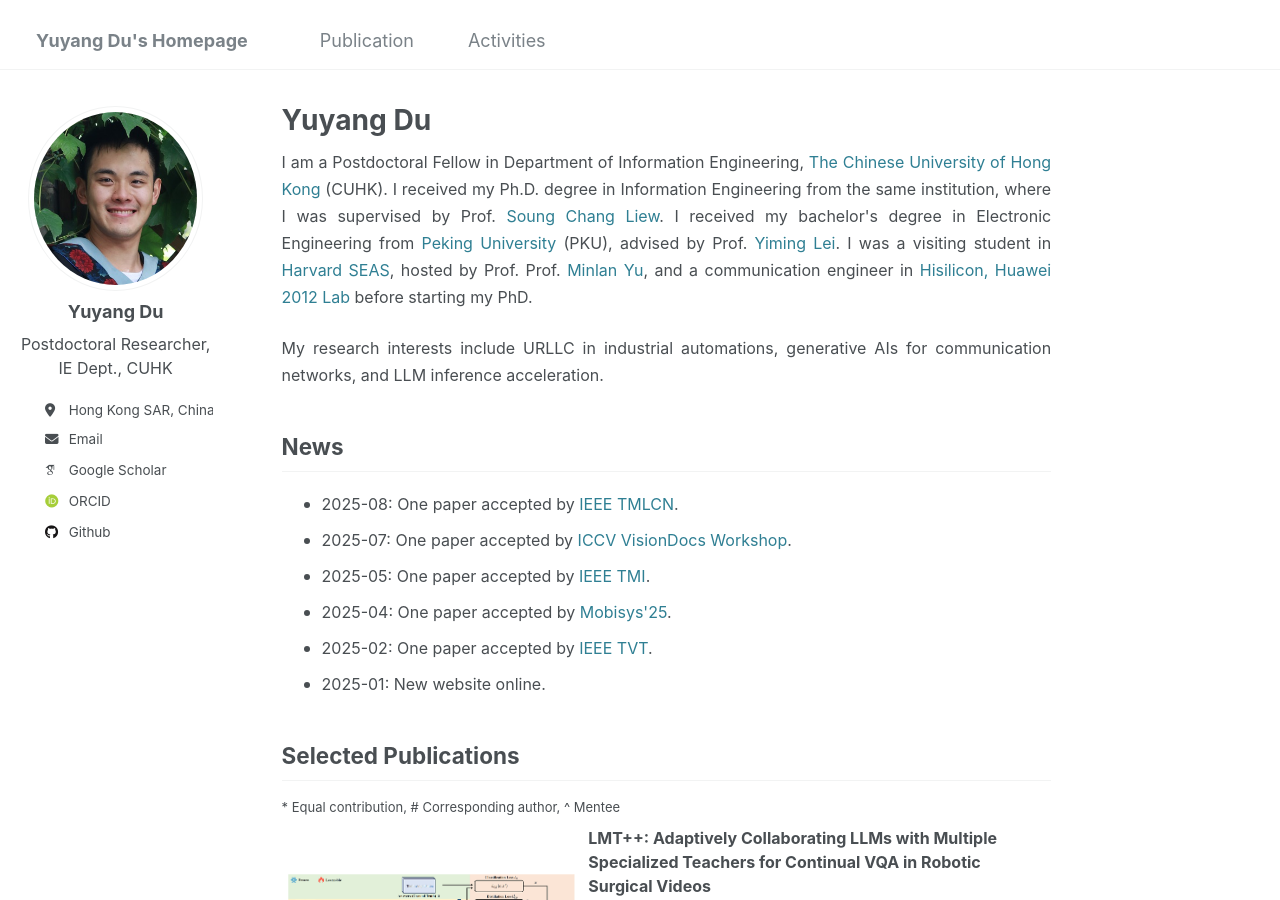
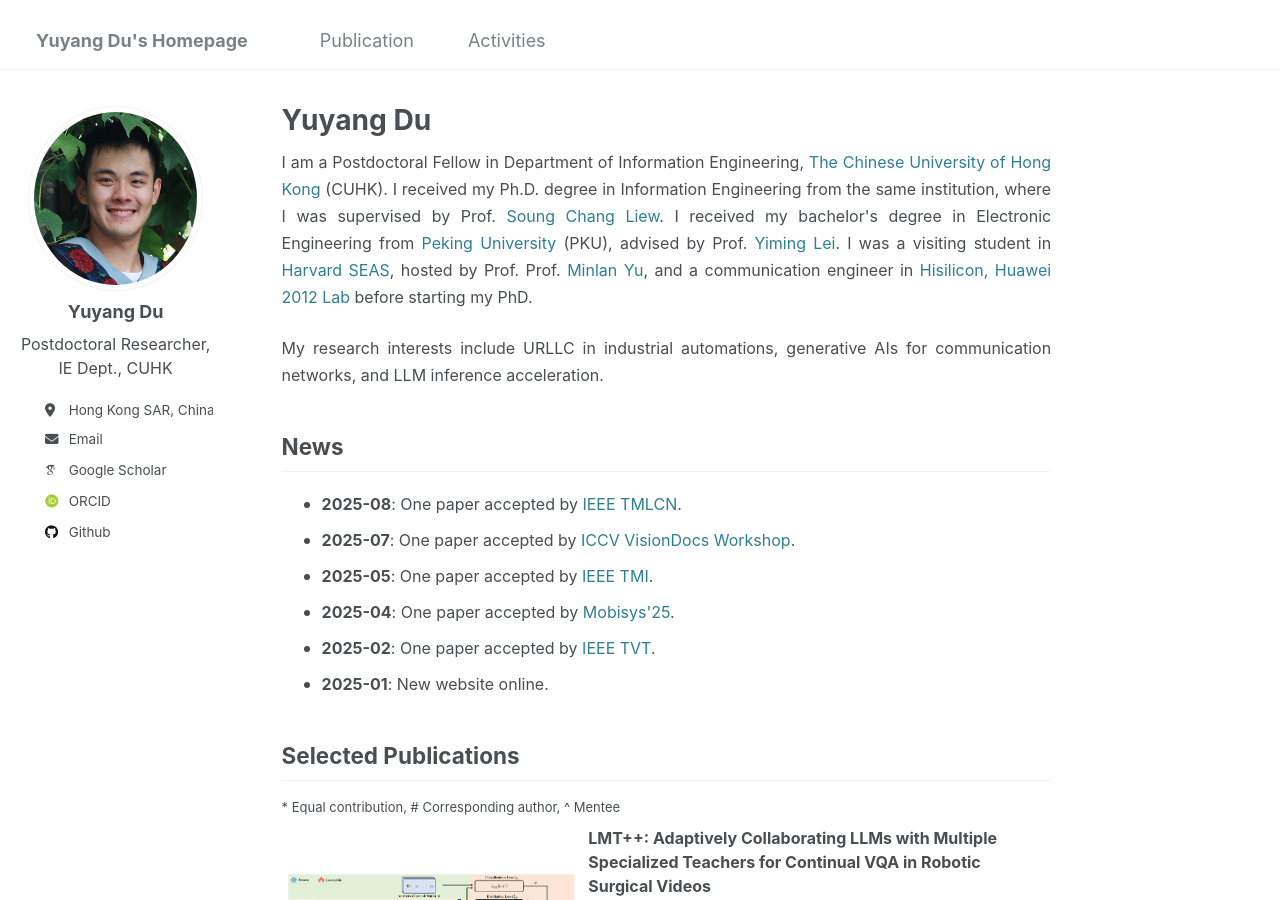
Before and after one commit to yuyangdu01/yuyangdu01.github.io, a Jekyll site: the page built from _pages/about.md, in a window 1280 px wide and 900 px high. Built offline with Jekyll 4.4.1, drawn with Linux system fonts in a browser that asks for light colours; some web fonts are replaced.

Commit message:
Update about.md

```diff
--- a/_pages/about.md
+++ b/_pages/about.md
@@ -19,12 +19,12 @@ a {
 
 News <font size=3></font>
 ------
-* <font size=3>2025-08: One paper accepted by <a href="https://ieeexplore.ieee.org/document/11113346/"> IEEE TMLCN</a>.</font>
-* <font size=3>2025-07: One paper accepted by <a href="https://openreview.net/forum?id=H57HtksYpC">ICCV VisionDocs Workshop</a>.</font>
-* <font size=3>2025-05: One paper accepted by <a href="https://ieeexplore.ieee.org/document/11045720">IEEE TMI</a>.</font>
-* <font size=3>2025-04: One paper accepted by <a href="https://arxiv.org/abs/2504.13190">Mobisys'25</a>.</font>
-* <font size=3>2025-02: One paper accepted by <a href="https://ieeexplore.ieee.org/document/10902223">IEEE TVT</a>.</font>
-* <font size=3>2025-01: New website online.</font>
+* <font size=3><b>2025-08</b>: One paper accepted by <a href="https://ieeexplore.ieee.org/document/11113346/"> IEEE TMLCN</a>.</font>
+* <font size=3><b>2025-07</b>: One paper accepted by <a href="https://openreview.net/forum?id=H57HtksYpC">ICCV VisionDocs Workshop</a>.</font>
+* <font size=3><b>2025-05</b>: One paper accepted by <a href="https://ieeexplore.ieee.org/document/11045720">IEEE TMI</a>.</font>
+* <font size=3><b>2025-04</b>: One paper accepted by <a href="https://arxiv.org/abs/2504.13190">Mobisys'25</a>.</font>
+* <font size=3><b>2025-02</b>: One paper accepted by <a href="https://ieeexplore.ieee.org/document/10902223">IEEE TVT</a>.</font>
+* <font size=3><b>2025-01</b>: New website online.</font>
 
 Selected Publications <font size=3></font>
 ------
```
